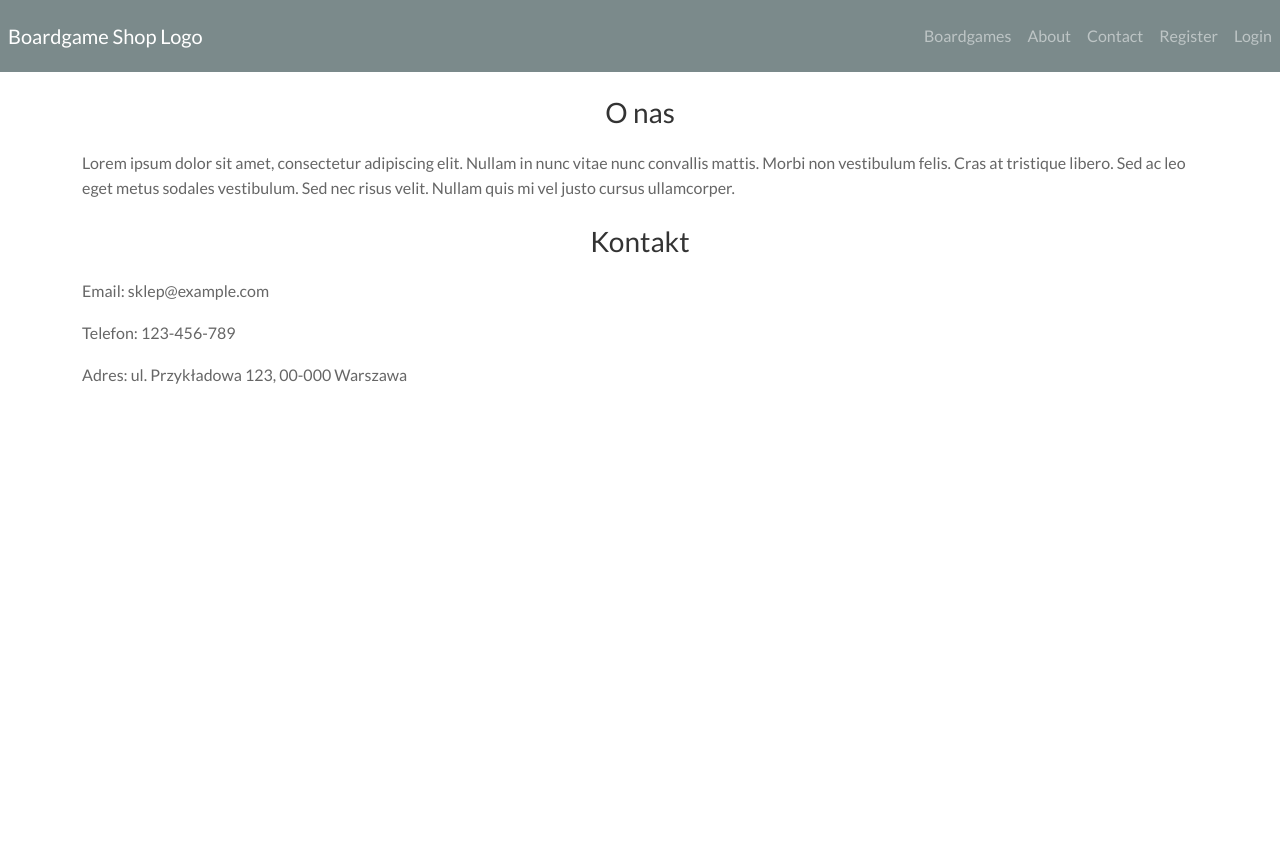
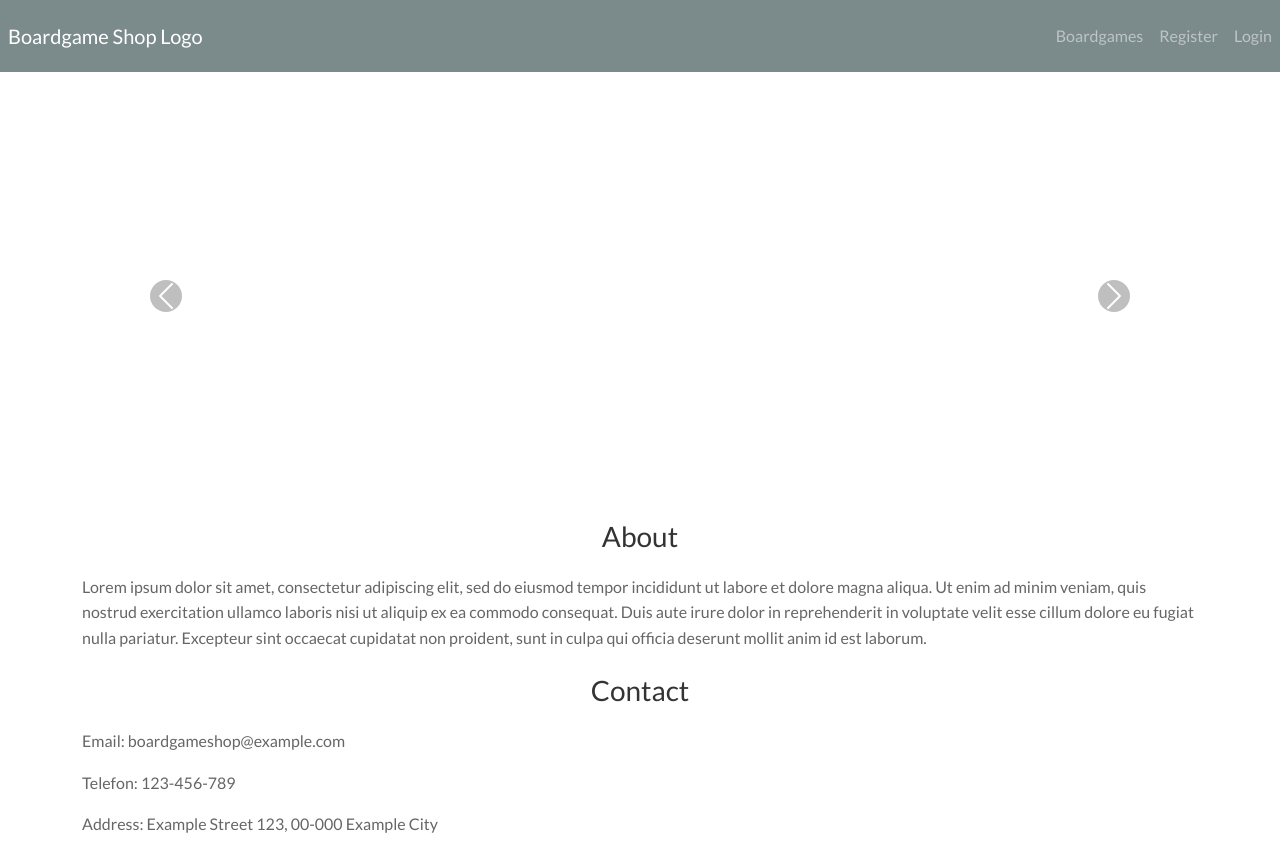
Before and after one commit to AdamWiercioch95/Boardgame_Shop, a Django app: page / in a window 1280 px wide. Before the commit the page ends 384 px from the top, so only its background shows below. Run offline with Django 5.2, Linux system fonts and the light colour scheme; data that the repository does not hold is empty; some libraries are stand-ins or nearby versions.

Commit message:
add carousel in landing_page

```diff
--- a/BoardgameShop/urls.py
+++ b/BoardgameShop/urls.py
@@ -16,13 +16,11 @@ Including another URLconf
 """
 from django.contrib import admin
 from django.urls import path, include
-from django.views.generic import TemplateView
-
+from shop.views import LandingPageView
 
 urlpatterns = [
     path('admin/', admin.site.urls),
-    path('', TemplateView.as_view(template_name='landing_page.html'), name='landing_page'),
-    # j.w. zakładka 'kontakt' oraz 'o stronie'
+    path('', LandingPageView.as_view(), name='landing_page'),
     path('accounts/', include('accounts.urls')),
     path('shop/', include('shop.urls')),
 ]
--- a/shop/views.py
+++ b/shop/views.py
@@ -1,11 +1,25 @@
+import random
+
 from django.contrib.auth.mixins import UserPassesTestMixin, LoginRequiredMixin
 from django.db import IntegrityError
 from django.shortcuts import render, redirect
-from django.urls import reverse_lazy, reverse
+from django.urls import reverse_lazy
 from django.views import View
-from django.views.generic import ListView, DetailView, CreateView, UpdateView, DeleteView
+from django.views.generic import ListView, DetailView, CreateView, UpdateView, DeleteView, TemplateView
 
 from shop.models import Boardgame, Cart, CartBoardgame, Order, OrderBoardgame, Review
+
+
+class LandingPageView(TemplateView):
+    template_name = 'landing_page.html'
+
+    def get_context_data(self, **kwargs):
+        context = super().get_context_data(**kwargs)
+        all_boardgames = Boardgame.objects.all()
+        shuffled_boardgames = list(all_boardgames)
+        random.shuffle(shuffled_boardgames)
+        context['carousel_boardgames'] = shuffled_boardgames[:3]
+        return context
 
 
 class BoardgameListView(ListView):
--- a/static/css/styles.css
+++ b/static/css/styles.css
@@ -1,112 +1,3 @@
-/*!*.carousel {*!*/
-/*!*    margin-top: 20px;*!*/
-/*!*}*!*/
-
-/*!*.container {*!*/
-/*!*    margin-top: 20px;*!*/
-/*!*}*!*/
-
-/*!*.center-text {*!*/
-/*!*    text-align: center;*!*/
-/*!*}*!*/
-
-/*!* styles.css *!*/
-
-/*!* styles.css *!*/
-
-/*body {*/
-/*    font-family: Arial, sans-serif;*/
-/*    margin: 0;*/
-/*    padding: 0;*/
-/*}*/
-
-/*header {*/
-/*    margin-bottom: 20px;*/
-/*}*/
-
-/*.center-text {*/
-/*    text-align: center;*/
-/*}*/
-
-/*.carousel {*/
-/*    background-color: #f8f9fa;*/
-/*    padding: 50px 0;*/
-/*    text-align: center;*/
-/*}*/
-
-/*.container {*/
-/*    max-width: 1200px;*/
-/*    margin: 0 auto;*/
-/*}*/
-
-/*.container h2 {*/
-/*    margin-top: 20px;*/
-/*    margin-bottom: 20px;*/
-/*    font-size: 28px;*/
-/*    color: #333;*/
-/*}*/
-
-/*.container p {*/
-/*    font-size: 16px;*/
-/*    line-height: 1.6;*/
-/*}*/
-
-/*.container button {*/
-/*    display: block;*/
-/*    width: 100%;*/
-/*    padding: 10px;*/
-/*    background-color: #007bff;*/
-/*    border: none;*/
-/*    color: white;*/
-/*    font-size: 16px;*/
-/*    cursor: pointer;*/
-/*    margin-top: 10px;*/
-/*}*/
-
-/*.container button:hover {*/
-/*    background-color: #0056b3;*/
-/*}*/
-
-/*ul {*/
-/*    list-style-type: none;*/
-/*    padding: 0;*/
-/*}*/
-
-/*ul li {*/
-/*    padding: 10px 0;*/
-/*}*/
-
-/*ul li a {*/
-/*    margin-right: 10px;*/
-/*    color: #007bff;*/
-/*    text-decoration: none;*/
-/*}*/
-
-/*ul li a:hover {*/
-/*    text-decoration: underline;*/
-/*}*/
-
-/*.card {*/
-/*    box-shadow: 0 4px 8px rgba(0,0,0,0.1);*/
-/*    transition: 0.3s;*/
-/*}*/
-
-/*.card:hover {*/
-/*    box-shadow: 0 8px 16px rgba(0,0,0,0.2);*/
-/*}*/
-
-/*.card-title {*/
-/*    font-size: 18px;*/
-/*    margin-bottom: 10px;*/
-/*}*/
-
-/*.card-text {*/
-/*    font-size: 14px;*/
-/*    color: #777;*/
-/*}*/
-
-/* styles.css */
-
 body {
     font-family: Arial, sans-serif;
     margin: 0;
@@ -147,12 +38,6 @@ header {
     box-shadow: 0 8px 16px rgba(0,0,0,0.2);
 }
 
-.card-img-left {
-    width: 150px;
-    height: auto;
-    object-fit: cover;
-}
-
 .card-body {
     display: flex;
     flex-direction: column;
@@ -184,23 +69,14 @@ header {
     border: none;
 }
 
-/* -------------------------------------------------------------------- */
-
-/* styles.css */
-
-.container {
-    max-width: 1200px;
-    margin: 0 auto;
-}
-
 .table {
     width: 100%;
-    table-layout: fixed; /* Ensures equal column width */
+    table-layout: fixed;
 }
 
 .table th, .table td {
-    text-align: center; /* Center text in the table */
-    vertical-align: middle; /* Center content vertically */
+    text-align: center;
+    vertical-align: middle;
 }
 
 .delete-btn {
@@ -238,3 +114,34 @@ button {
 button:hover {
     background-color: #0056b3;
 }
+
+.carousel {
+    height: 400px;
+    display: flex;
+    align-items: center;
+    justify-content: center;
+}
+
+.carousel-inner {
+    text-align: center;
+}
+
+.carousel-item {
+    display: flex;
+    align-items: center;
+}
+
+.carousel-control-prev-icon,
+.carousel-control-next-icon {
+    color: #fff;
+    background-color: gray;
+    border-radius: 50%;
+    padding: 5px;
+    width: 30px;
+    height: 30px;
+}
+
+.carousel-control-prev-icon:hover,
+.carousel-control-next-icon:hover {
+    background-color: #0056b3; /* Zmiana koloru tła po najechaniu */
+}
--- a/templates/landing_page.html
+++ b/templates/landing_page.html
@@ -1,21 +1,48 @@
 {% extends 'top_header.html' %}
-{%  block content %}
 
-{#    <section class="carousel">#}
-{#        <!-- Karuzela - Bootstrap ma wbudowane komponenty karuzeli -->#}
-{#        <h2 class="text-center">KARUZELA</h2>#}
-{#    </section>#}
+{% block content %}
 
-    <section class="container mt-4">
-        <h2 class="text-center">O nas</h2>
-        <p> Lorem ipsum dolor sit amet, consectetur adipiscing elit. Nullam in nunc vitae nunc convallis mattis. Morbi non vestibulum felis. Cras at tristique libero. Sed ac leo eget metus sodales vestibulum. Sed nec risus velit. Nullam quis mi vel justo cursus ullamcorper.</p>
-    </section>
+<section class="container mt-4">
+<div id="carouselExampleControls" class="carousel slide" data-ride="carousel">
+    <div class="carousel-inner">
+        {% for boardgame in carousel_boardgames %}
+        <div class="carousel-item {% if forloop.first %}active{% endif %}">
+            <div class="container">
+                <div class="row justify-content-center">
+                    <div class="col-md-6 text-center">
+                        <h2><a href="{% url 'boardgame_details' boardgame.pk %}">{{ boardgame.name }}</a></h2>
+                        <p>Rating: {{ boardgame.avg_rating }}</p>
+                        <p>Price: {{ boardgame.price }}</p>
+                    </div>
+                </div>
+            </div>
+        </div>
+        {% endfor %}
+    </div>
+    <a class="carousel-control-prev" href="#carouselExampleControls" role="button" data-slide="prev">
+        <span class="carousel-control-prev-icon" aria-hidden="true"></span>
+        <span class="sr-only">Previous</span>
+    </a>
+    <a class="carousel-control-next" href="#carouselExampleControls" role="button" data-slide="next">
+        <span class="carousel-control-next-icon" aria-hidden="true"></span>
+        <span class="sr-only">Next</span>
+    </a>
+</div>
+</section>
 
-    <section class="container mt-4">
-        <h2 class="text-center">Kontakt</h2>
-        <p>Email: sklep@example.com</p>
-        <p>Telefon: 123-456-789</p>
-        <p>Adres: ul. Przykładowa 123, 00-000 Warszawa</p>
-    </section>
+<section class="container mt-4">
+    <h2 class="text-center">About</h2>
+    <p> Lorem ipsum dolor sit amet, consectetur adipiscing elit, sed do eiusmod tempor incididunt ut labore et dolore magna aliqua.
+        Ut enim ad minim veniam, quis nostrud exercitation ullamco laboris nisi ut aliquip ex ea commodo consequat.
+        Duis aute irure dolor in reprehenderit in voluptate velit esse cillum dolore eu fugiat nulla pariatur.
+        Excepteur sint occaecat cupidatat non proident, sunt in culpa qui officia deserunt mollit anim id est laborum.</p>
+</section>
 
-{%  endblock %}
+<section class="container mt-4">
+    <h2 class="text-center">Contact</h2>
+    <p>Email: boardgameshop@example.com</p>
+    <p>Telefon: 123-456-789</p>
+    <p>Address: Example Street 123, 00-000 Example City</p>
+</section>
+
+{% endblock %}
--- a/templates/shop/boardgame_details.html
+++ b/templates/shop/boardgame_details.html
@@ -26,9 +26,9 @@
                             <th class="text-center">{{ boardgame.avg_rating }}</th>
                         </tr>
                     </thead>
-                    <tbody>
-                        <!-- Możesz dodać więcej wierszy lub informacji -->
-                    </tbody>
+{#                    <tbody>#}
+{#                        <!-- więcej wierszy lub informacji -->#}
+{#                    </tbody>#}
                 </table>
             </div>
             <h5>Description</h5>
--- a/templates/top_header.html
+++ b/templates/top_header.html
@@ -15,7 +15,6 @@
     <script defer src="https://code.jquery.com/jquery-3.5.1.slim.min.js"></script>
     <script defer src="https://cdn.jsdelivr.net/npm/@popperjs/core@2.9.2/dist/umd/popper.min.js"></script>
     <script defer src="https://stackpath.bootstrapcdn.com/bootstrap/4.5.2/js/bootstrap.min.js"></script>
-</body>
 
 </head>
 <body>
@@ -30,12 +29,6 @@
                 <ul class="navbar-nav ml-auto">
                     <li class="nav-item">
                         <a class="nav-link" href="{% url 'boardgames_list' %}">Boardgames</a>
-                    </li>
-                    <li class="nav-item">
-                        <a class="nav-link" href="#">About</a>
-                    </li>
-                    <li class="nav-item">
-                        <a class="nav-link" href="#">Contact</a>
                     </li>
                     {% if user.is_authenticated %}
                     <li class="nav-item">
```
